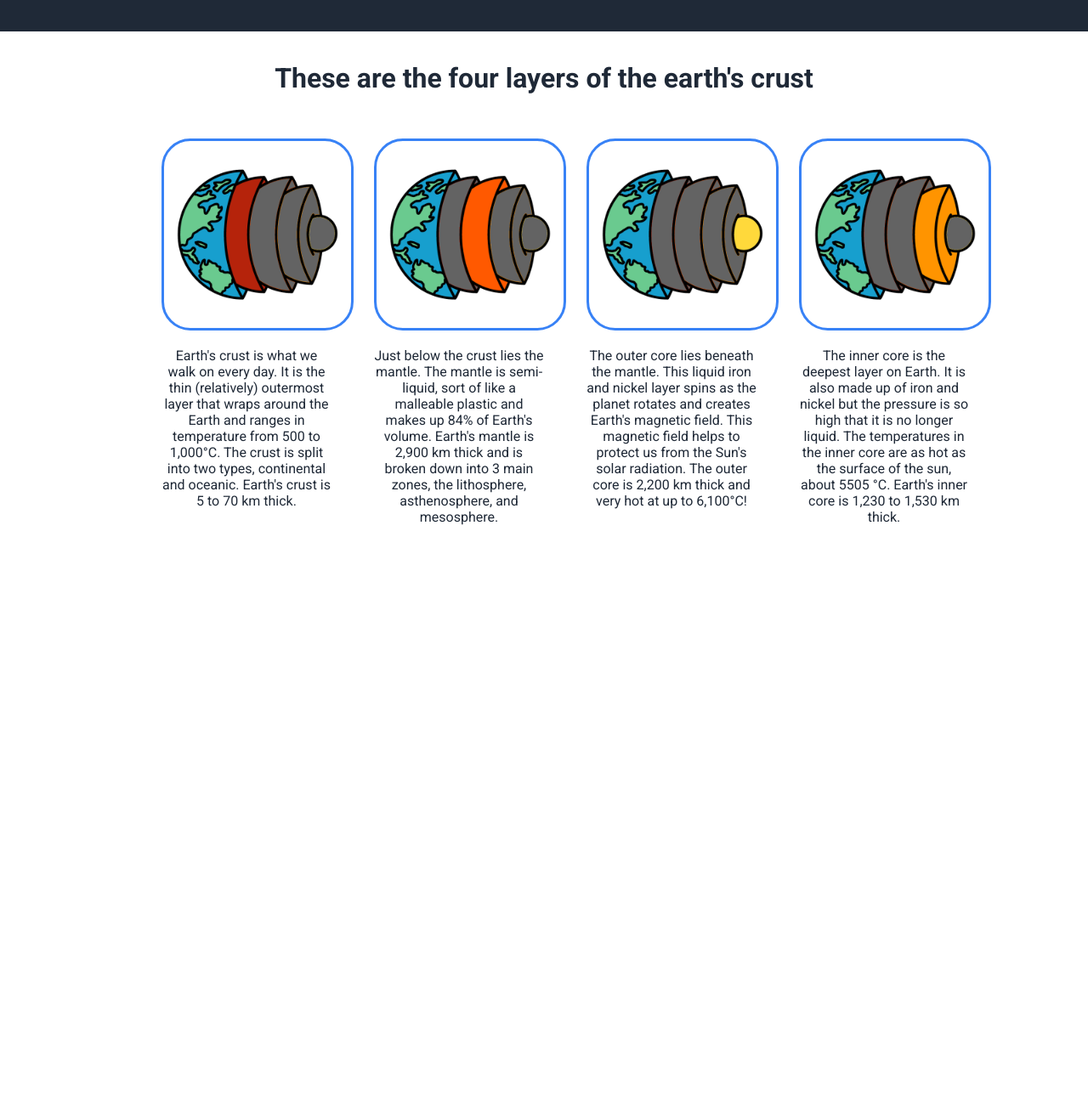
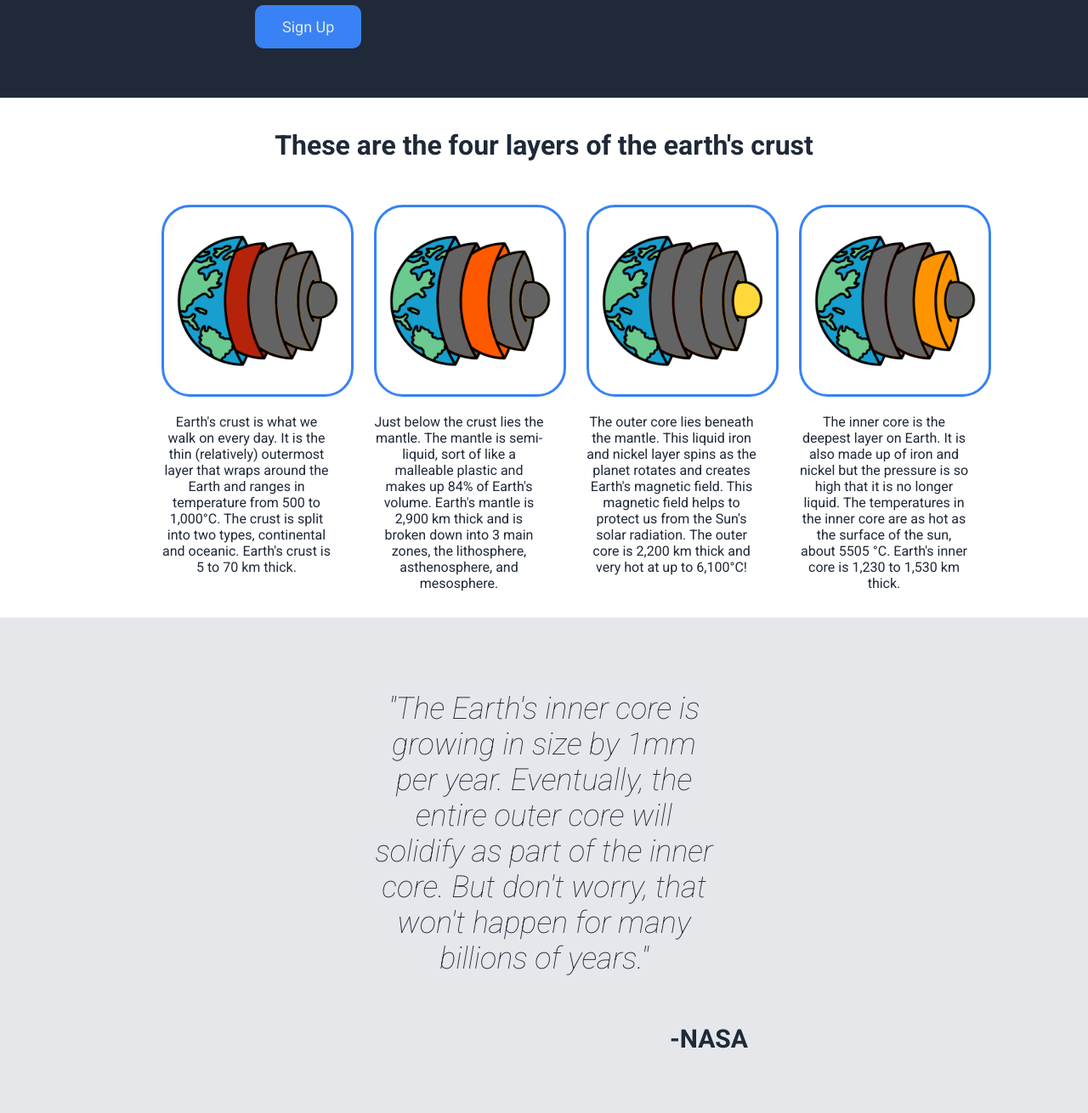
Before and after one commit to ClickClickKate/TOP-Landing-Page, a plain HTML site: page index.html in a window 1280 px wide. Shown: the part 507-1817 px from the top of the page at 85% size. Before the commit the page ends 1156 px from the top, so only its background shows below. Drawn offline with Linux system fonts and the light colour scheme.

Commit message:
Add quote section

```diff
--- a/index.html
+++ b/index.html
@@ -27,6 +27,7 @@
         <div class="herotext">
             <h1> The formation of the Earths layers</h1>
             <p>This website explains to you the four layers of the earths crust.</p>
+            <p class="button">Sign Up</p>
         </div>
         <div class="heroimg">
         <img src="./images/2blue.png"/>
@@ -35,7 +36,7 @@
 
 
 <!-- end of the hero section -->
-<h1 class="infocontainer"> These are the four layers of the earth's crust</h1>
+    <h1 class="infocontainer"> These are the four layers of the earth's crust</h1>
     <div class="infocontainer">
 
          <br>
@@ -58,6 +59,15 @@
 
     </div>
 
+<!-- end of info section -->
+
+    <div class="quote">
+        <blockquote>
+        <em>"The Earth's inner core is growing in size by 1mm per year. Eventually, the entire outer core will solidify as part of the inner core. But don't worry, that won't happen for many billions of years."</em>
+        </blockquote>
+        <h1>-NASA</h1>
+<div>
+
 
 </body>
 </html>
--- a/styles.css
+++ b/styles.css
@@ -60,34 +60,48 @@ color:aqua;
 .herocontainer {
     padding: 0px 300px 40px 300px;
     display: flex;
-    gap: 20px;
-    justify-content: center;
+    gap: 50px;
+   justify-content: center;
 }
 
 /* ------------------------ */
 
 .herotext {
-
+text-align: left;
 }
 
 .herotext h1 {
     font-size: 48px;
     font-weight: bolder;
-    text-align: center;
+
 }
 
 .herotext p {
     font-size: 18px;
     color:#E5E7EB;
-    text-align: center;
+
 }
 
 
 .heroimg img {
     width: auto;
     height: 300px;
+}
 
+.button {
+background-color: #3882F6;
+border:none;
+color: #E5E7EB;
+padding: 15px 32px;
+text-align: center;
+text-decoration: none;
+display: inline-block;
+font-size:20px ;
+border-radius: 10px;
+}
 
+.button:hover {
+    background-color:aqua;
 }
 
 /* ----------------- info section ---------------------------------*/
@@ -127,3 +141,24 @@ text-align: center;
     padding: 10px;
     border-radius: 15%;
 }
+
+/* ------------ citation section ------------------ */
+
+.quote {
+display: flex;
+background-color: #e5E7EB;
+font-weight: lighter;
+font-size: 36px;
+color:#1f2937;
+flex-direction: column;
+justify-content: center;
+text-align: center;
+padding: 50px 400px 50px 400px;
+margin:0px;
+}
+
+.quote h1 {
+font-size: 30px ;
+text-align: right;
+
+}
```
